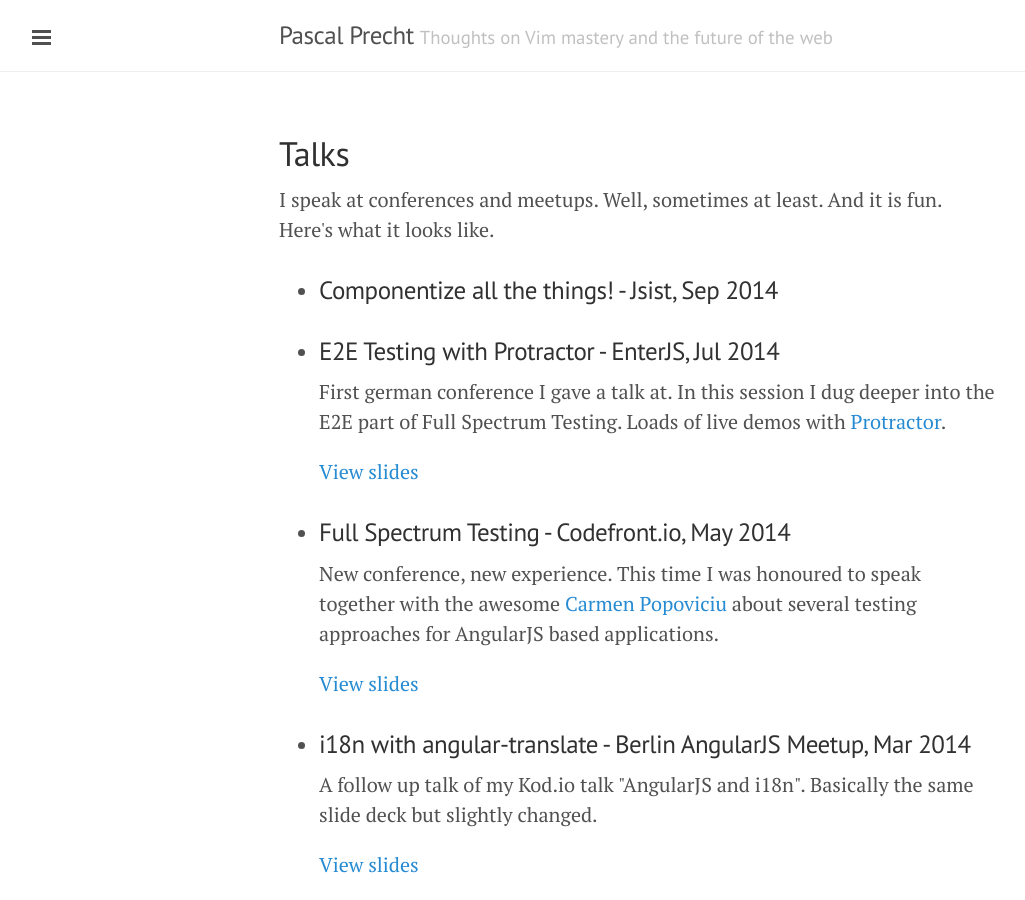
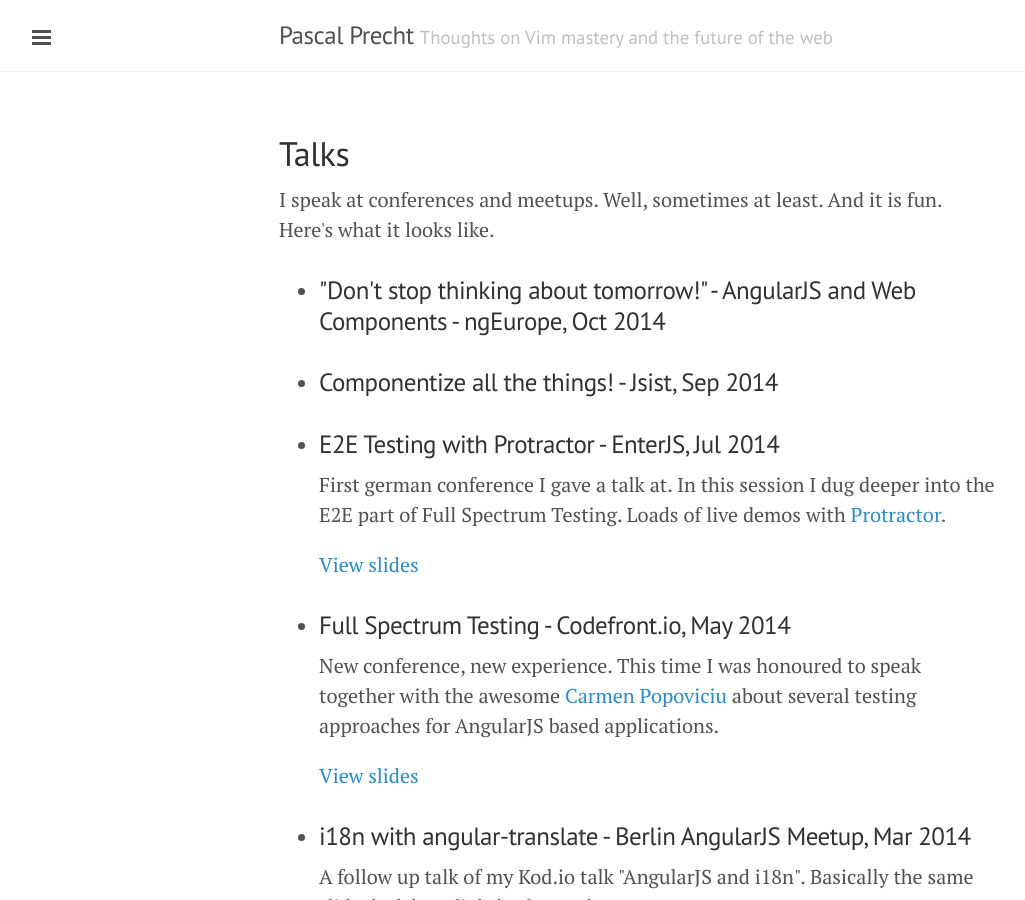
Before and after one commit to 0x-r4bbit/pascalprecht.github.io, a Jekyll site: the page built from talks.html, in a window 1280 px wide and 900 px high. Shown: the whole window, without its empty margins (1-1026 px from the left). Built offline with Jekyll 4.4.1, drawn with Linux system fonts in a browser that asks for light colours; Markdown is read by kramdown in place of the engine named in the settings.

Commit message:
adds ngeurope talk

```diff
--- a/talks.html
+++ b/talks.html
@@ -8,6 +8,7 @@
 
   <p>I speak at conferences and meetups. Well, sometimes at least. And it is fun. Here's what it looks like.</p>
   <ul>
+    <li><h3>"Don't stop thinking about tomorrow!" - AngularJS and Web Components - ngEurope, Oct 2014</h3></li>
     <li><h3>Componentize all the things! - Jsist, Sep 2014</h3></li>
     <li>
       <h3>E2E Testing with Protractor - EnterJS, Jul 2014</h3>
```
